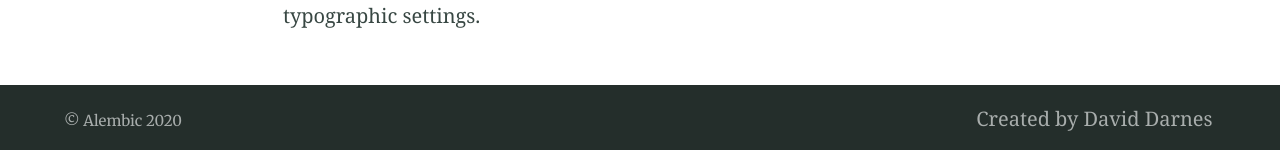
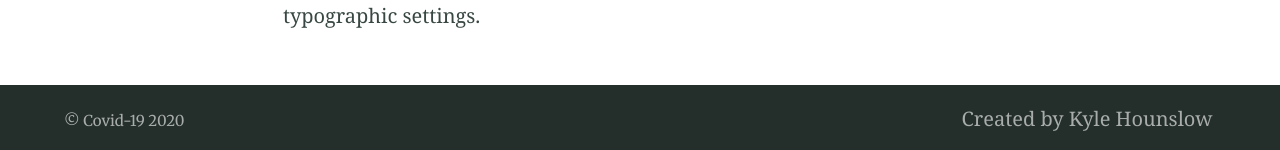
Before and after one commit to kylehounslow/covid19, a Jekyll site: the page built from docs/index.md, in a window 1280 px wide and 900 px high, scrolled down 4977 px. Shown: the part 747-897 px from the top of the window. Built offline with Jekyll 4.4.1, drawn with Linux system fonts in a browser that asks for light colours.

Commit message:
Update _config.yml

```diff
--- a/docs/_config.yml
+++ b/docs/_config.yml
@@ -40,15 +40,14 @@ paginate: 2 # jekyll-paginate > items per page
 paginate_path: blog/page:num # jekyll-paginate > blog page
 jekyll-mentions: https://twitter.com # jekyll-mentions > service used when @replying
 twitter:
-  username: DavidDarnes # jekyll-seo-tag > Owners twitter username
-author: DavidDarnes # jekyll-seo-tag > default author
+  username: kylehounslow # jekyll-seo-tag > Owners twitter username
+author: kylehounslow # jekyll-seo-tag > default author
 social: # jekyll-seo-tag > social overrides
-  name: David Darnes # jekyll-seo-tag > real name
+  name: Kyle Hounslow # jekyll-seo-tag > real name
   links:  # jekyll-seo-tag > social aliases (sameAs)
-    - https://twitter.com/DavidDarnes
-    - https://www.facebook.com/daviddarnes
-    - https://www.linkedin.com/in/daviddarnes
-    - https://github.com/daviddarnes
+    - https://twitter.com/kylehounslow
+    - https://www.linkedin.com/in/kylehounslow
+    - https://github.com/kylehounslow
 # markdown: CommonMark # Markdown parse settings, CommonMark performs slightly better an others in build time
 # commonmark:
   # options: ["SMART", "FOOTNOTES"]
@@ -82,13 +81,13 @@ defaults:
 # 7. Site settings
 encoding: utf-8 # Make sure the encoding is right
 lang: en-GB # Set the site language
-title: "Alembic" # Site name or title, also used in jekyll-seo-tag
+title: "Covid-19" # Site name or title, also used in jekyll-seo-tag
 logo: "/assets/logos/logo.svg" # Site logo, also used in jekyll-seo-tag
-description: "Alembic is a starting point for Jekyll projects. Rather than starting from scratch, this boilerplate is designed to get the ball rolling immediately" # Site description and default description, also used in jekyll-seo-tag
-url: "https://alembic.darn.es" # Site url, also used in jekyll-seo-tag
+description: "" # Site description and default description, also used in jekyll-seo-tag
+url: "" # Site url, also used in jekyll-seo-tag
 baseurl: ""
-repo: "https://github.com/daviddarnes/alembic"
-email: "me@daviddarnes.com"
+repo: "https://github.com/kylehounslow/covid19"
+email: "kyle.hounslow@gmail.com"
 # disqus: "alembic-1" # Blog post comments, uncomment the option and set the site ID from your Disqus account
 # google_analytics: ''
 # google_analytics_anonymize_ip: ''
@@ -122,17 +121,14 @@ navigation_header:
   url: https://github.com/daviddarnes/alembic
 
 navigation_footer:
-- title: Created by David Darnes
-  url: https://darn.es
+- title: Created by Kyle Hounslow
+  url: https://www.linkedin.com/in/kylehounslow
 
 social_links: # Appears in sidebar. Set the urls then uncomment and comment out as desired
-  Twitter: https://twitter.com/DavidDarnes
-  LinkedIn: https://www.linkedin.com/in/daviddarnes
-  GitHub: https://github.com/daviddarnes
-  link: https://darn.es
-  RSS: /feed.xml
+  Twitter: https://twitter.com/kylehounslow
+  LinkedIn: https://www.linkedin.com/in/kylehounslow
+  GitHub: https://github.com/kylehounslow
 
 sharing_links: # Appear at the bottom of single blog posts, add as desired. The value can be 'true' or the desired button colour
   Twitter: "#0d94e7"
-  facebook: "#3B5998"
   Email: true
```
